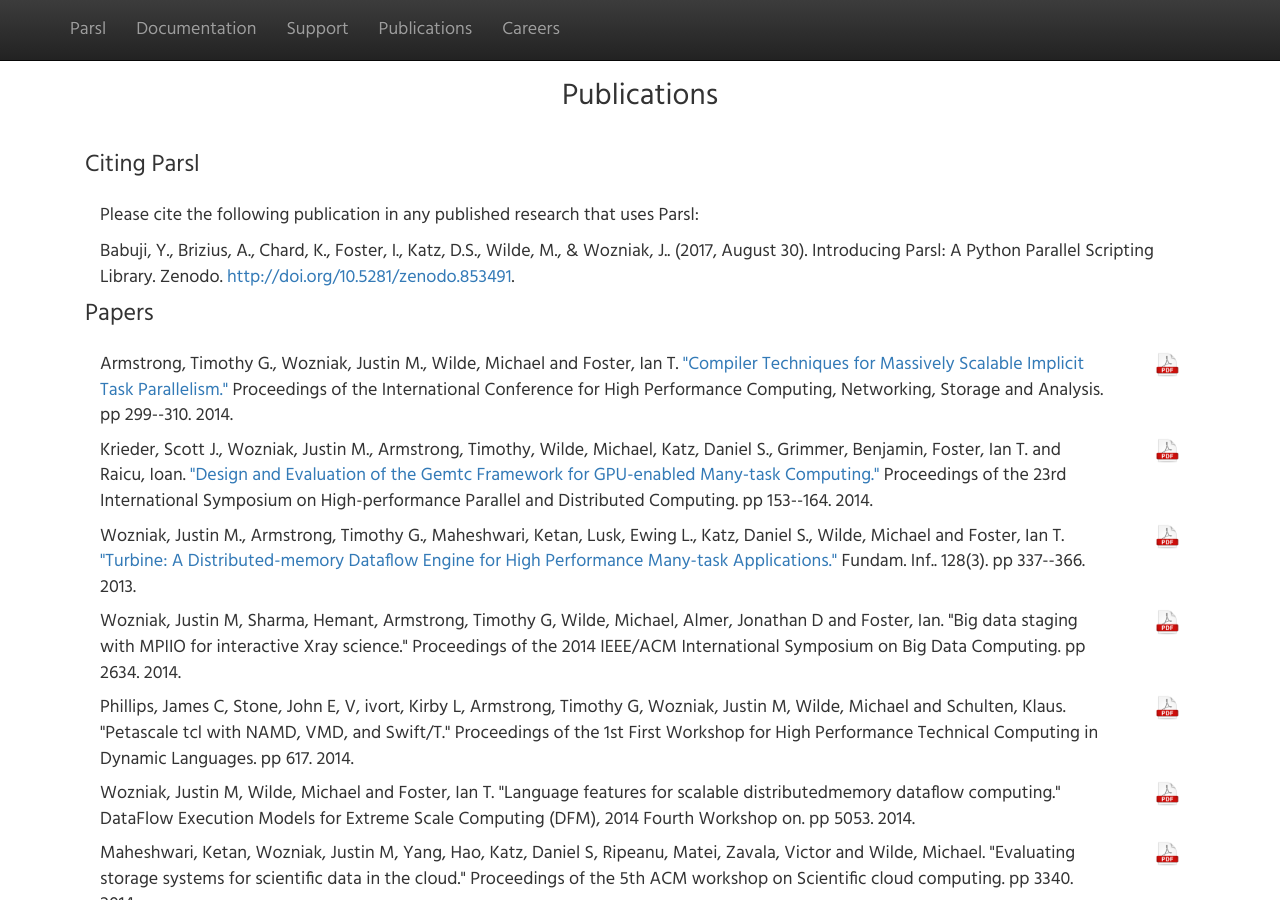
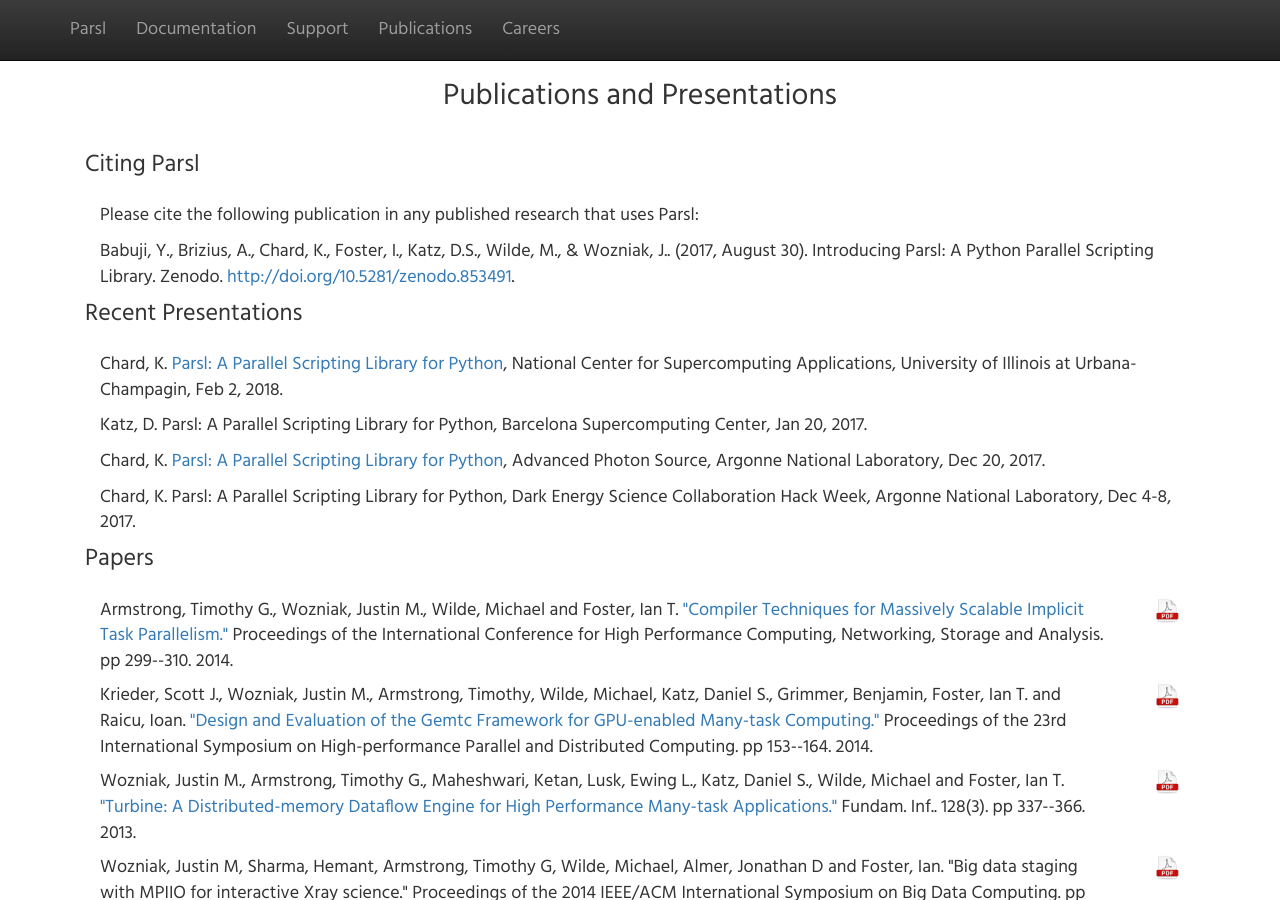
Before and after one commit to Parsl/parsl-old-web, a Jekyll site: the page built from publication.html, in a window 1280 px wide and 900 px high. Built offline with Jekyll 4.4.1, drawn with Linux system fonts in a browser that asks for light colours; nearby versions of some CDN libraries.

Commit message:
Adding presentations

```diff
--- a/publication.html
+++ b/publication.html
@@ -114,13 +114,32 @@
 		<div class="row" >
             <div class="container col-sm-12">
                 <div class="page-header">
-                    <h2>Publications</h2>
+                    <h2>Publications and Presentations</h2>
                 </div>
                 <h3>Citing Parsl</h3>
                 <div class="media col-sm-12">
                     <div class="media-body">
                         <p>Please cite the following publication in any published research that uses Parsl:</p>
-                        <p>Babuji, Y., Brizius, A., Chard, K., Foster, I., Katz, D.S., Wilde, M., & Wozniak, J.. (2017, August 30). Introducing Parsl: A Python Parallel Scripting Library. Zenodo. <a href="http://doi.org/10.5281/zenodo.853491">http://doi.org/10.5281/zenodo.853491</a>.
+                        <p>Babuji, Y., Brizius, A., Chard, K., Foster, I., Katz, D.S., Wilde, M., &amp;
+			Wozniak, J.. (2017, August 30). Introducing Parsl: A Python Parallel Scripting Library.
+			Zenodo. <a href="http://doi.org/10.5281/zenodo.853491">http://doi.org/10.5281/zenodo.853491</a>.
+                    </div>
+		</div>
+		<h3>Recent Presentations</h3>
+                <div class="media col-sm-12">
+                    <div class="media-body">
+                        <p>Chard, K. <a href="http://bit.ly/2HhRtmT">Parsl: A Parallel Scripting Library for Python</a>,
+			National Center for Supercomputing Applications, University of Illinois at Urbana-Champagin,
+			Feb 2, 2018.</p>
+			<p>Katz, D. Parsl: A Parallel Scripting Library for Python</a>,
+			Barcelona Supercomputing Center,
+			Jan 20, 2017.</p>
+			<p>Chard, K. <a href="https://drive.google.com/file/d/1rBJwa0zHKlcLtQLIP2VTB9Lj2bF4zN-u/view?usp=sharing">Parsl: A Parallel Scripting Library for Python</a>,
+			Advanced Photon Source, Argonne National Laboratory,
+			Dec 20, 2017.</p>
+			<p>Chard, K. Parsl: A Parallel Scripting Library for Python</a>,
+			Dark Energy Science Collaboration Hack Week, Argonne National Laboratory,
+			Dec 4-8, 2017.</p>
                     </div>
                  </div>
                  <h3>Papers</h3>
```
